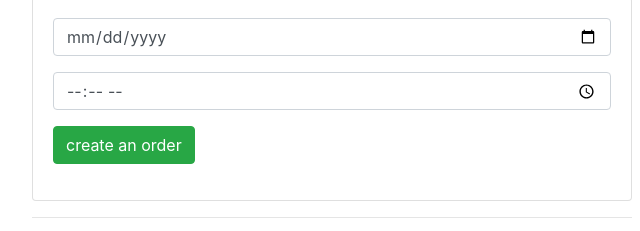
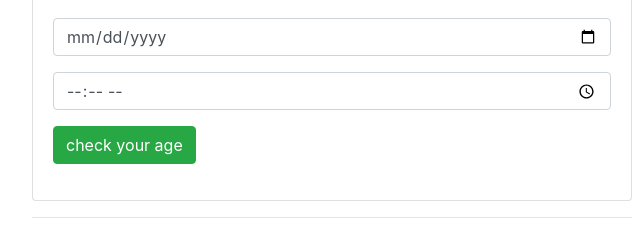
Before and after one commit to ridoydeveloper/jsclass14, a plain HTML site: page index.html in a window 1280 px wide. Shown: the part 1639-1870 px from the top of the page, 308-948 px from the left. Drawn offline with nearby package versions, Linux system fonts and the light colour scheme.

Commit message:
uplaod all project files

```diff
--- a/index.html
+++ b/index.html
@@ -179,7 +179,7 @@
 			 </div>
 			 <div class="form-group">
 
-			  <input class =" btn btn-success" type="submit" value="create an order">
+			  <input class =" btn btn-success" type="submit" value="check your age">
 
 			 </div>
 		 </form>
```
